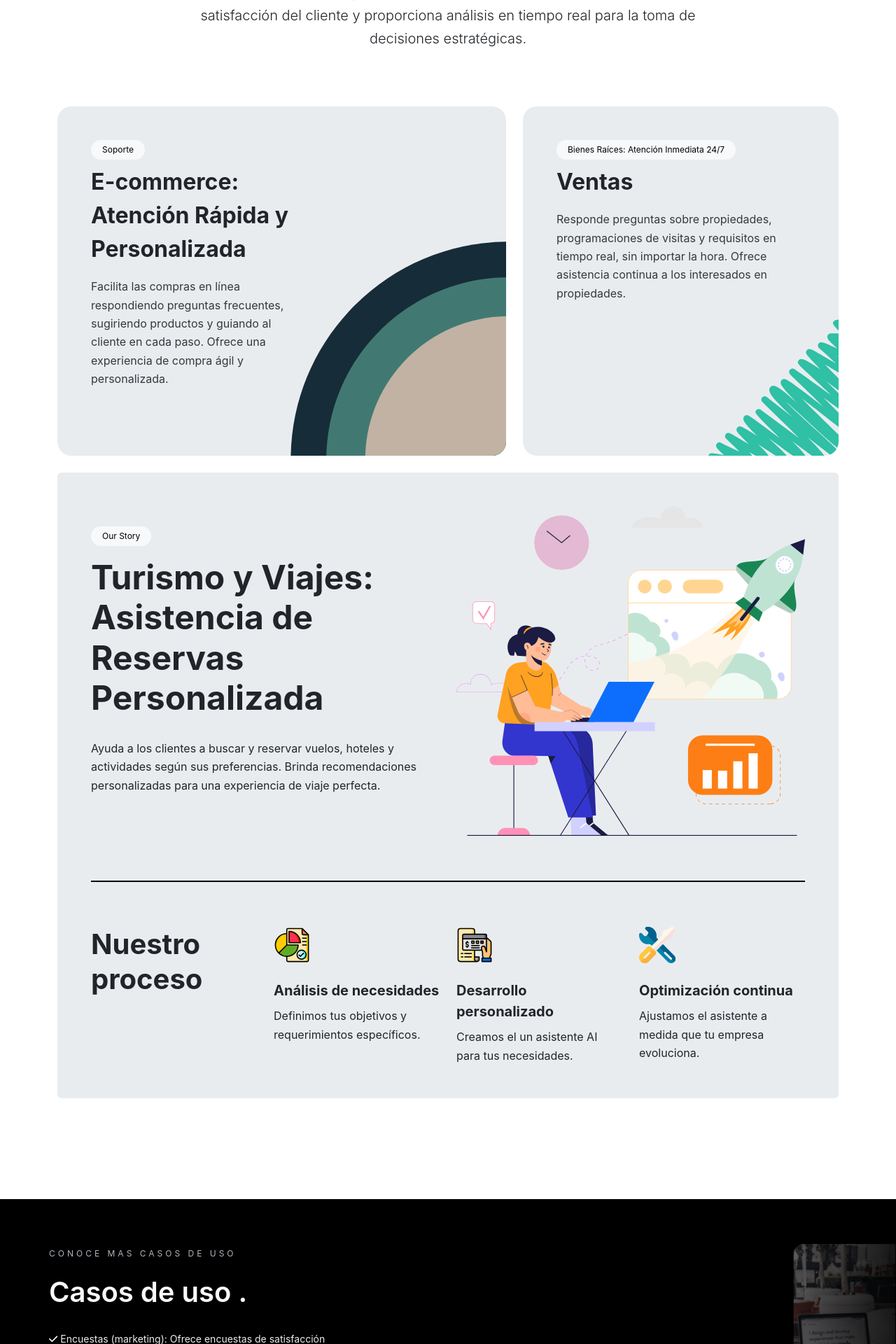
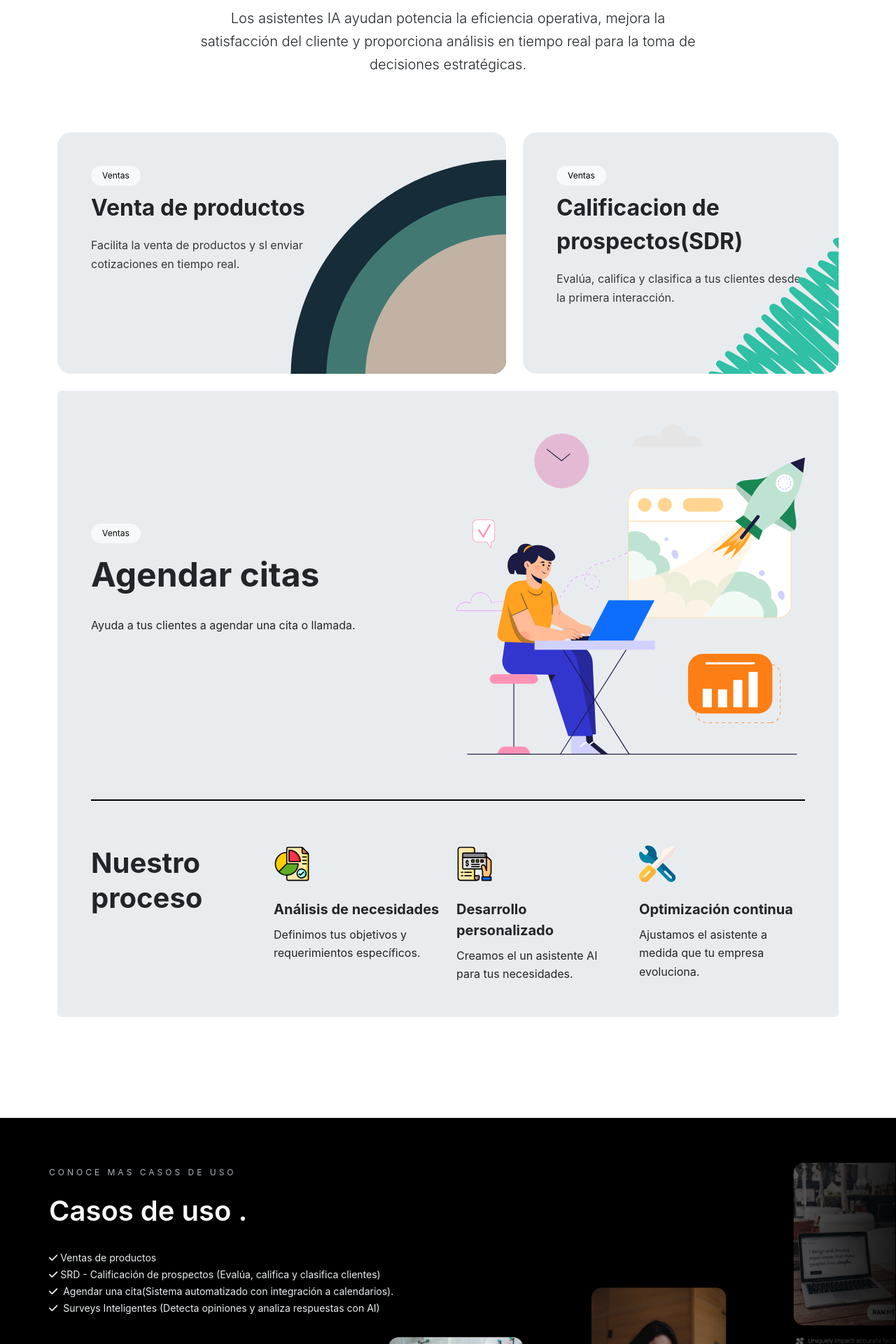
Before and after one commit to Brian2525/cotizador, a Django app: page / in a window 1280 px wide. Shown: the part 1841-3761 px from the top of the page at 70% size. Run offline with Django 3.2, Linux system fonts and the light colour scheme; data that the repository does not hold is empty; some libraries are stand-ins or nearby versions.

Commit message:
minor changes html

```diff
--- a/sitioweb/templates/sitioweb/index.html
+++ b/sitioweb/templates/sitioweb/index.html
@@ -5,7 +5,7 @@
 	<meta http-equiv="content-type" content="text/html; charset=utf-8">
 	<meta http-equiv="x-ua-compatible" content="IE=edge">
 	<meta name="author" content="SemiColonWeb">
-	<meta name="description" content="Create SAAS &amp;  asistentes Ai personalizados, especializados en ventas, marketing, soporte técnico, servicio al cliente.">
+	<meta name="description" content="Chatbots inteligentes para ventas, calificación de clientes y encuestas">
 
 	<!-- Font Imports -->
 	<link rel="preconnect" href="https://fonts.googleapis.com">
@@ -41,7 +41,7 @@
 
 	<!-- Document Title
 	============================================= -->
-	<title>Asistentes Ai personalizados </title>
+	<title>Chatbots inteligentes</title>
 
 </head>
 
@@ -111,12 +111,12 @@
 				<div class="row justify-content-between align-items-center align-items-xl-end">
 
 					<div class="col-lg-6 col-xxl-5 py-5 py-lg-6 my-lg-5 text-center text-lg-start">
-						<h1 class="display-4 fw-bolder ls-n-1">Asistente de IA para  <span id="dynamic-text">___</span></h1>
-						<p class="lead fw-normal mb-5">Un agente de IA mejora la eficiencia del servicio al cliente, reduce costos y ofrece asistencia personalizada 24/7 </p>
+						<h1 class="display-4 fw-bolder ls-n-1">Chatbots inteligentes para  <span id="dynamic-text">___</span></h1>
+						<p class="lead fw-normal mb-5">Atiende a mas clientes, reduce costos y ofrece asistencia personalizada 24/7 </p>
 
-						<a href="https://wa.me/+5214411533872?text=Hola%2C%20quisiera%20informacion%20de%20sus%20servicios!" class="button button-large px-lg-5 py-lg-3 rounded-pill m-0 mb-4"><i class="fa-solid fa-star"></i>Probar demo</a>
+						<a href="https://wa.me/+5215658135173?text=Hola%2C%20quisiera%20informacion%20de%20sus%20servicios!" class="button button-large px-lg-5 py-lg-3 rounded-pill m-0 mb-4"><i class="fa-solid fa-star"></i>Probar demo</a>
 						<a data-bs-toggle="modal" data-bs-target="#contactFormModal" class="button button-large px-lg-5 py-lg-3 button-dark button-border button-black border-contrast-500 rounded-pill ms-1 mb-4">
-                		<i class="fa-solid fa-headset"></i> Contáctanos
+                		<i class="fa-solid fa-headset"></i> Cotiza tu chatbot
             			</a>
 					</div>
 
@@ -138,7 +138,7 @@
 					<div class="container">
 						<div class="row align-items-center gy-3">
 							<div class="col-lg-4 d-none d-lg-block">
-								<p class="fw-medium mb-0">Trusted by 70K+ Clients &mdash;</p>
+								<p class="fw-medium mb-0" > Clientes &mdash;</p>
 							</div>
 
 							<div class="col-lg-8">
@@ -221,10 +221,10 @@
 										<div class="d-flex p-5 position-relative bg-contrast-200 flex-column h-100 overflow-hidden" style="border-radius: 20px;">
 											<div class="row">
 												<div class="col-xl-7 col-md-8">
-													<span class="badge rounded-pill text-bg-light px-3 py-2 mb-2 fw-normal">Soporte </span>
-													<h3 class="fs-2 mb-3 fw-bolder">E-commerce: Atención Rápida y Personalizada </h3>
+													<span class="badge rounded-pill text-bg-light px-3 py-2 mb-2 fw-normal">Ventas</span>
+													<h3 class="fs-2 mb-3 fw-bolder">Venta de productos</h3>
 													<!-- <i class="fa-solid fa-coins"></i> -->
-													<p class="op-09 mb-5">Facilita las compras en línea respondiendo preguntas frecuentes, sugiriendo productos y guiando al cliente en cada paso. Ofrece una experiencia de compra ágil y personalizada.</p>
+													<p class="op-09 mb-5">Facilita la venta de productos y sl enviar cotizaciones en tiempo real.</p>
 													<!--<div>
 														<a href="#" class="button button-large button-border button-dark button-black rounded-pill m-0">Discover the Speed</a>
 													</div>-->
@@ -237,11 +237,11 @@
 									<div class="col-xl-5">
 										<div class="d-flex p-5 position-relative bg-contrast-200 flex-column h-100 overflow-hidden" style="border-radius: 20px;">
 											<div>
-												<span class="badge rounded-pill text-bg-light px-3 py-2 mb-2 fw-normal">Bienes Raíces: Atención Inmediata 24/7
+												<span class="badge rounded-pill text-bg-light px-3 py-2 mb-2 fw-normal">Ventas
 											</div>
-											<h3 class="fs-2 mb-3 fw-bolder">Ventas</h3>
+											<h3 class="fs-2 mb-3 fw-bolder">Calificacion de prospectos(SDR)</h3>
 											<!-- <i class="fa-solid fa-coins"></i> -->
-											<p class="op-09 mb-5">Responde preguntas sobre propiedades, programaciones de visitas y requisitos en tiempo real, sin importar la hora. Ofrece asistencia continua a los interesados en propiedades.
+											<p class="op-09 mb-5">Evalúa, califica y clasifica a tus clientes desde la primera interacción.
 											<!--<div>
 												<a href="#" class="button button-large button-border button-dark button-black rounded-pill m-0">More Flexible</a>
 											</div>-->
@@ -257,10 +257,10 @@
 												<div class="row align-items-center">
 													<div class="col-md-6">
 														<div>
-															<span class="badge rounded-pill text-bg-light px-3 py-2 mb-3 fw-normal">Our Story</span>
+															<span class="badge rounded-pill text-bg-light px-3 py-2 mb-3 fw-normal">Ventas </span>
 														</div>
-														<h3 class="display-5 fw-bolder ls-n-2">Turismo y Viajes: Asistencia de Reservas Personalizada </h3>
-														<p>Ayuda a los clientes a buscar y reservar vuelos, hoteles y actividades según sus preferencias. Brinda recomendaciones personalizadas para una experiencia de viaje perfecta.</p>
+														<h3 class="display-5 fw-bolder ls-n-2">Agendar citas </h3>
+														<p>Ayuda a tus clientes a agendar una cita o llamada.  </p>
 
 													</div>
 													<div class="col-md-6">
@@ -311,12 +311,12 @@
                                     <h3 class="fs-1 mb-4">Casos de uso .</h3>
 
                                     <ul class="list-inline">
-                                        <li class="list-inline-item small me-4"><i class="fa-solid fa-check me-1"></i>Encuestas (marketing): Ofrece encuestas de satisfacción </li>
-                                        <li class="list-inline-item small me-4"><i class="fa-solid fa-check me-1"></i> Califica a tu cliente (servicios crediticios): Evalua si tu cliente es sujeto a crédito en minutos </li>
+                                        <li class="list-inline-item small me-4"><i class="fa-solid fa-check me-1"></i>Ventas de productos</li>
+                                        <li class="list-inline-item small me-4"><i class="fa-solid fa-check me-1"></i>SRD - Calificación de prospectos (Evalúa, califica y clasifica clientes)</li>
 
-										<li class="list-inline-item small"><i class="fa-solid fa-check me-1"></i> Agendar una cita:Agenda una cita o llamada con tus prospectos.
+										<li class="list-inline-item small"><i class="fa-solid fa-check me-1"></i> Agendar una cita(Sistema automatizado con integración a calendarios).
 										</li>
-										<li class="list-inline-item small"><i class="fa-solid fa-check me-1"></i> Calificar un examen(educación): Evalua a tus estudiantes en tiempo real</li>
+										<li class="list-inline-item small"><i class="fa-solid fa-check me-1"></i> Surveys Inteligentes (Detecta opiniones y analiza respuestas con AI)</li>
 
 										</li>
                                     </ul>
@@ -670,7 +670,7 @@
 								<div class="position-relative z-1">
 									<h3 class="display-4 fw-bolder text-white mb-3 ls-n-1"> Asistente de IA 24/7 para Atención Personalizada</h3>
 									<p class="lead"> Prueba nuestro demo y descubre cómo revolucionar tu servicio al cliente.</p>
-									<a href="https://api.whatsapp.com/send/?phone=%2B5214411533872&text=Hola%2C+quisiera+informacion+de+sus+servicios%21&type=phone_number&app_absent=0" class="button button-xlarge bg-white text-dark rounded-pill h-op-09 m-0 px-5 py-3">Prueba nuestro demo <i class="fa-solid fa-arrow-right ms-1"></i></a>
+									<a href="https://api.whatsapp.com/send/?phone=%2B5215658135173&text=Hola%2C+quisiera+informacion+de+sus+servicios%21&type=phone_number&app_absent=0" class="button button-xlarge bg-white text-dark rounded-pill h-op-09 m-0 px-5 py-3">Prueba nuestro demo <i class="fa-solid fa-arrow-right ms-1"></i></a>
 								</div>
 							</div>
 						</div>
@@ -804,7 +804,7 @@
 	============================================= -->
 	<div id="gotoTop" class="uil uil-angle-up  bg-color h-bg-dark"></div>
 
-	<a href="https://wa.me/+5214411533872?text=Hola%2C%20quisiera%20informacion%20de%20sus%20servicios!"
+	<a href="https://wa.me/+5215658135173?text=Hola%2C%20quisiera%20informacion%20de%20sus%20servicios!"
 	class="whatsapp-widget"
 	target="_blank"
 	title="Habla con nosotros "
@@ -887,7 +887,7 @@
 	<!--Dinamic text for H1 ===== -->
 	<script>
 		document.addEventListener('DOMContentLoaded', function () {
-		const texts = ["servicio al cliente", "soporte técnico", "consultas generales", "feedback"];
+		const texts = ["Agendar citas", "Generar cotizaciones", "calificar prospectos", "Generar encuestas"];
 		let currentText = 0;
 		const dynamicTextElement = document.getElementById('dynamic-text');
 
```
